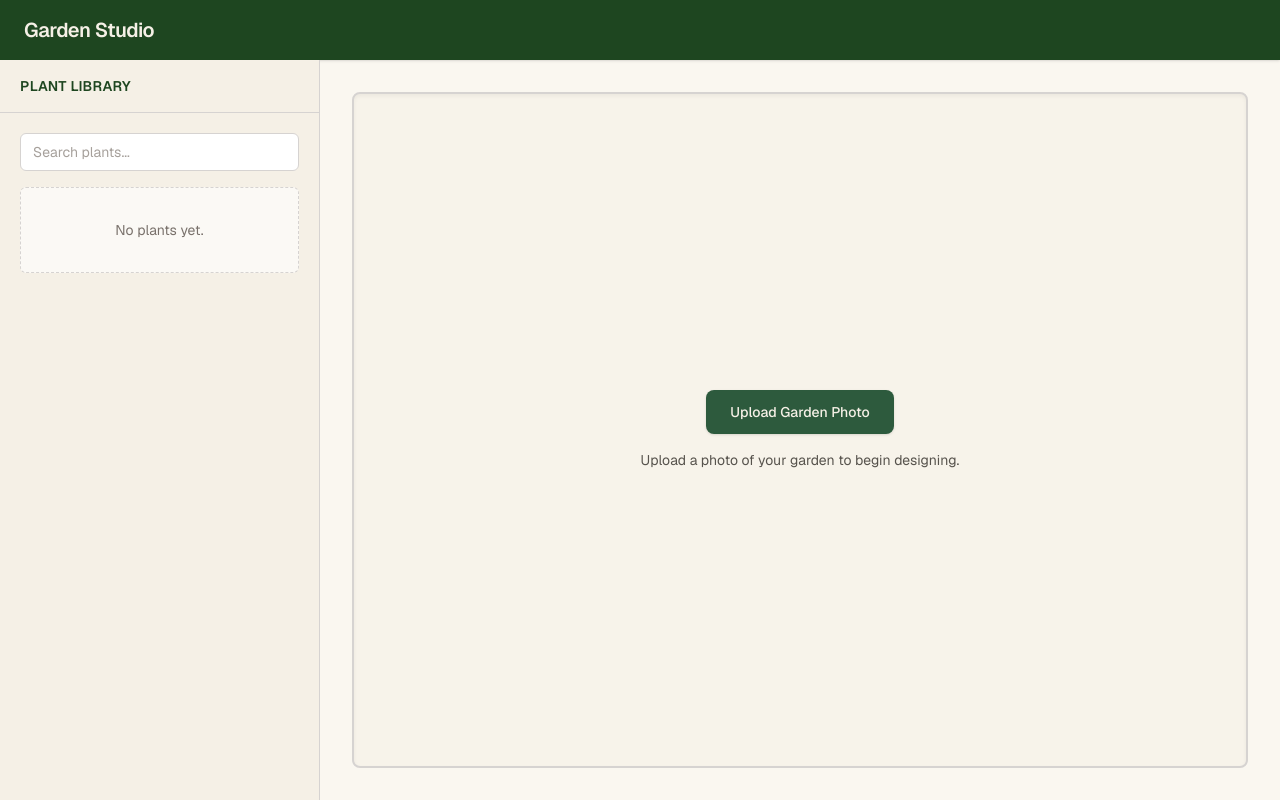
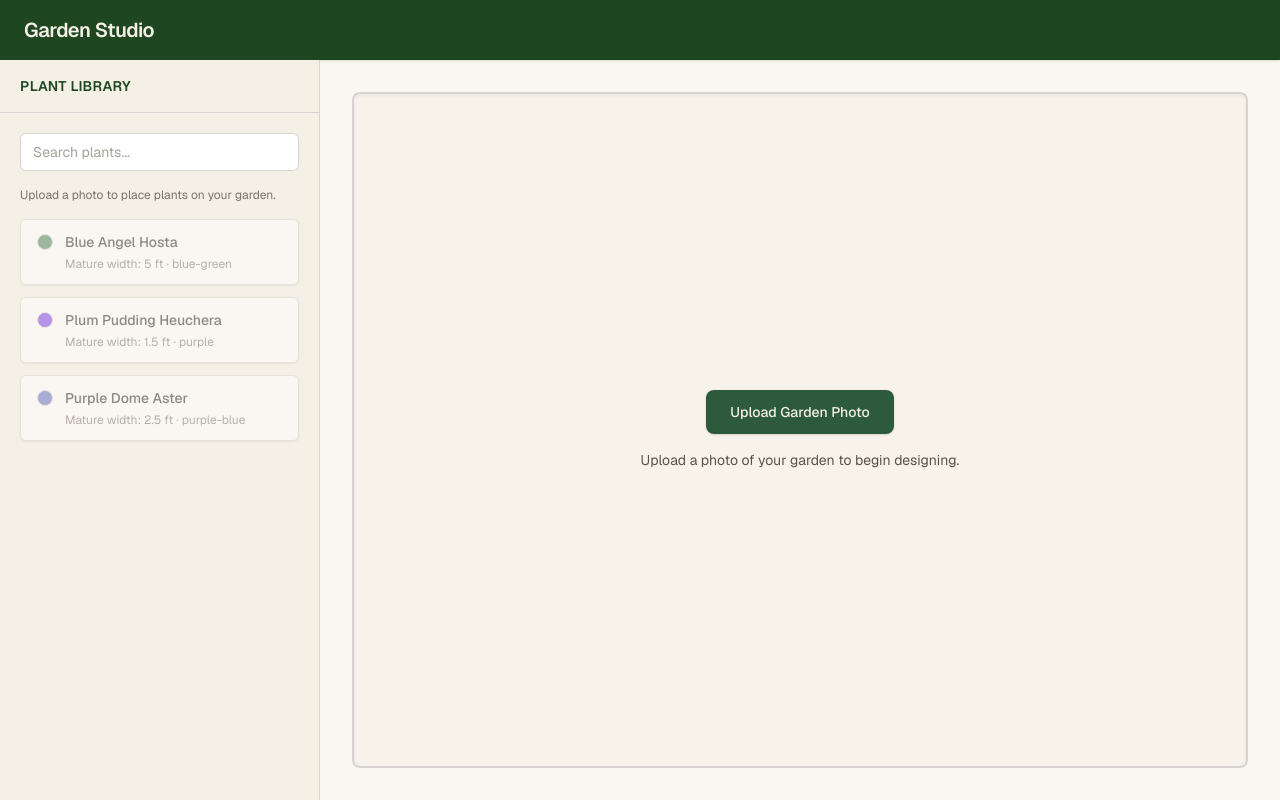
Before and after one commit to AmyRFinnegan/gardenstudio, a Next.js app: page / in a window 1280 px wide. Built offline with nearby package versions, Linux system fonts and the light colour scheme.

Commit message:
Add simple plant library

```diff
--- a/app/page.tsx
+++ b/app/page.tsx
@@ -2,9 +2,59 @@
 
 import { useRef, useState } from "react";
 
+type Plant = {
+  id: string;
+  commonName: string;
+  matureWidthFt: number;
+  color: string;
+};
+
+type PlacedPlant = {
+  id: string;
+  commonName: string;
+  color: string;
+  x: number;
+  y: number;
+};
+
+const PLANTS: Plant[] = [
+  {
+    id: "blue-angel-hosta",
+    commonName: "Blue Angel Hosta",
+    matureWidthFt: 5,
+    color: "blue-green",
+  },
+  {
+    id: "plum-pudding-heuchera",
+    commonName: "Plum Pudding Heuchera",
+    matureWidthFt: 1.5,
+    color: "purple",
+  },
+  {
+    id: "purple-dome-aster",
+    commonName: "Purple Dome Aster",
+    matureWidthFt: 2.5,
+    color: "purple-blue",
+  },
+];
+
+const MARKER_COLORS: Record<string, string> = {
+  "blue-green": "#4a7c59",
+  purple: "#7c3aed",
+  "purple-blue": "#5b6abf",
+};
+
+let placedPlantCounter = 0;
+
 export default function Home() {
   const [imageUrl, setImageUrl] = useState<string | null>(null);
+  const [searchQuery, setSearchQuery] = useState("");
+  const [placedPlants, setPlacedPlants] = useState<PlacedPlant[]>([]);
   const fileInputRef = useRef<HTMLInputElement>(null);
+
+  const filteredPlants = PLANTS.filter((plant) =>
+    plant.commonName.toLowerCase().includes(searchQuery.toLowerCase()),
+  );
 
   function openFilePicker() {
     fileInputRef.current?.click();
@@ -19,6 +69,25 @@ export default function Home() {
     }
 
     setImageUrl(URL.createObjectURL(file));
+    setPlacedPlants([]);
+  }
+
+  function handlePlantClick(plant: Plant) {
+    if (!imageUrl) return;
+
+    placedPlantCounter += 1;
+    const offset = (placedPlantCounter - 1) * 4;
+
+    setPlacedPlants((current) => [
+      ...current,
+      {
+        id: `${plant.id}-${Date.now()}`,
+        commonName: plant.commonName,
+        color: plant.color,
+        x: 50 + (offset % 3) * 2 - 2,
+        y: 50 + Math.floor(offset / 3) * 2 - 2,
+      },
+    ]);
   }
 
   return (
@@ -37,23 +106,63 @@ export default function Home() {
             </h2>
           </div>
 
-          <div className="flex flex-1 flex-col gap-4 p-5">
+          <div className="flex flex-1 flex-col gap-4 overflow-y-auto p-5">
             <input
               type="search"
               placeholder="Search plants..."
+              value={searchQuery}
+              onChange={(event) => setSearchQuery(event.target.value)}
               className="w-full rounded-md border border-stone-300 bg-white px-3 py-2 text-sm text-stone-800 placeholder:text-stone-400 focus:border-[#4a7c59] focus:outline-none focus:ring-2 focus:ring-[#4a7c59]/30"
             />
 
-            <ul className="flex flex-1 flex-col">
-              <li className="rounded-md border border-dashed border-stone-300 bg-white/60 px-4 py-8 text-center text-sm text-stone-500">
-                No plants yet.
-              </li>
+            {!imageUrl && (
+              <p className="text-xs text-stone-500">
+                Upload a photo to place plants on your garden.
+              </p>
+            )}
+
+            <ul className="flex flex-col gap-3">
+              {filteredPlants.length === 0 ? (
+                <li className="rounded-md border border-dashed border-stone-300 bg-white/60 px-4 py-8 text-center text-sm text-stone-500">
+                  No plants match your search.
+                </li>
+              ) : (
+                filteredPlants.map((plant) => (
+                  <li key={plant.id}>
+                    <button
+                      type="button"
+                      disabled={!imageUrl}
+                      onClick={() => handlePlantClick(plant)}
+                      className="w-full rounded-md border border-stone-300 bg-white px-4 py-3 text-left shadow-sm transition-colors focus:outline-none focus:ring-2 focus:ring-[#4a7c59] focus:ring-offset-2 enabled:hover:border-[#4a7c59] enabled:hover:bg-[#faf7f0] disabled:cursor-not-allowed disabled:opacity-50"
+                    >
+                      <div className="flex items-start gap-3">
+                        <span
+                          className="mt-0.5 h-4 w-4 shrink-0 rounded-full border border-stone-300"
+                          style={{
+                            backgroundColor:
+                              MARKER_COLORS[plant.color] ?? "#4a7c59",
+                          }}
+                        />
+                        <div>
+                          <p className="text-sm font-medium text-stone-800">
+                            {plant.commonName}
+                          </p>
+                          <p className="mt-1 text-xs text-stone-500">
+                            Mature width: {plant.matureWidthFt} ft ·{" "}
+                            {plant.color}
+                          </p>
+                        </div>
+                      </div>
+                    </button>
+                  </li>
+                ))
+              )}
             </ul>
           </div>
         </aside>
 
         <main className="flex min-h-0 flex-1 flex-col p-8">
-          <div className="relative flex min-h-0 flex-1 flex-col items-center justify-center rounded-lg border-2 border-stone-300 bg-[#f5f0e6]/50 p-12 shadow-inner">
+          <div className="relative flex min-h-0 flex-1 flex-col items-center justify-center overflow-hidden rounded-lg border-2 border-stone-300 bg-[#f5f0e6]/50 p-12 shadow-inner">
             <input
               ref={fileInputRef}
               type="file"
@@ -69,10 +178,34 @@ export default function Home() {
                   alt="Uploaded garden photo"
                   className="absolute inset-0 h-full w-full object-contain p-4"
                 />
+
+                {placedPlants.map((plant) => (
+                  <div
+                    key={plant.id}
+                    className="pointer-events-none absolute z-10 flex flex-col items-center"
+                    style={{
+                      left: `${plant.x}%`,
+                      top: `${plant.y}%`,
+                      transform: "translate(-50%, -50%)",
+                    }}
+                  >
+                    <div
+                      className="h-12 w-12 rounded-full border-2 border-white shadow-md"
+                      style={{
+                        backgroundColor:
+                          MARKER_COLORS[plant.color] ?? "#4a7c59",
+                      }}
+                    />
+                    <span className="mt-1 max-w-28 rounded bg-white/90 px-1.5 py-0.5 text-center text-[10px] font-medium leading-tight text-stone-800 shadow-sm">
+                      {plant.commonName}
+                    </span>
+                  </div>
+                ))}
+
                 <button
                   type="button"
                   onClick={openFilePicker}
-                  className="absolute right-3 top-3 z-10 rounded-md border border-stone-300 bg-white/90 px-3 py-1.5 text-xs font-medium text-stone-700 shadow-sm transition-colors hover:bg-white focus:outline-none focus:ring-2 focus:ring-[#4a7c59] focus:ring-offset-2"
+                  className="absolute right-3 top-3 z-20 rounded-md border border-stone-300 bg-white/90 px-3 py-1.5 text-xs font-medium text-stone-700 shadow-sm transition-colors hover:bg-white focus:outline-none focus:ring-2 focus:ring-[#4a7c59] focus:ring-offset-2"
                 >
                   Change Photo
                 </button>
```
